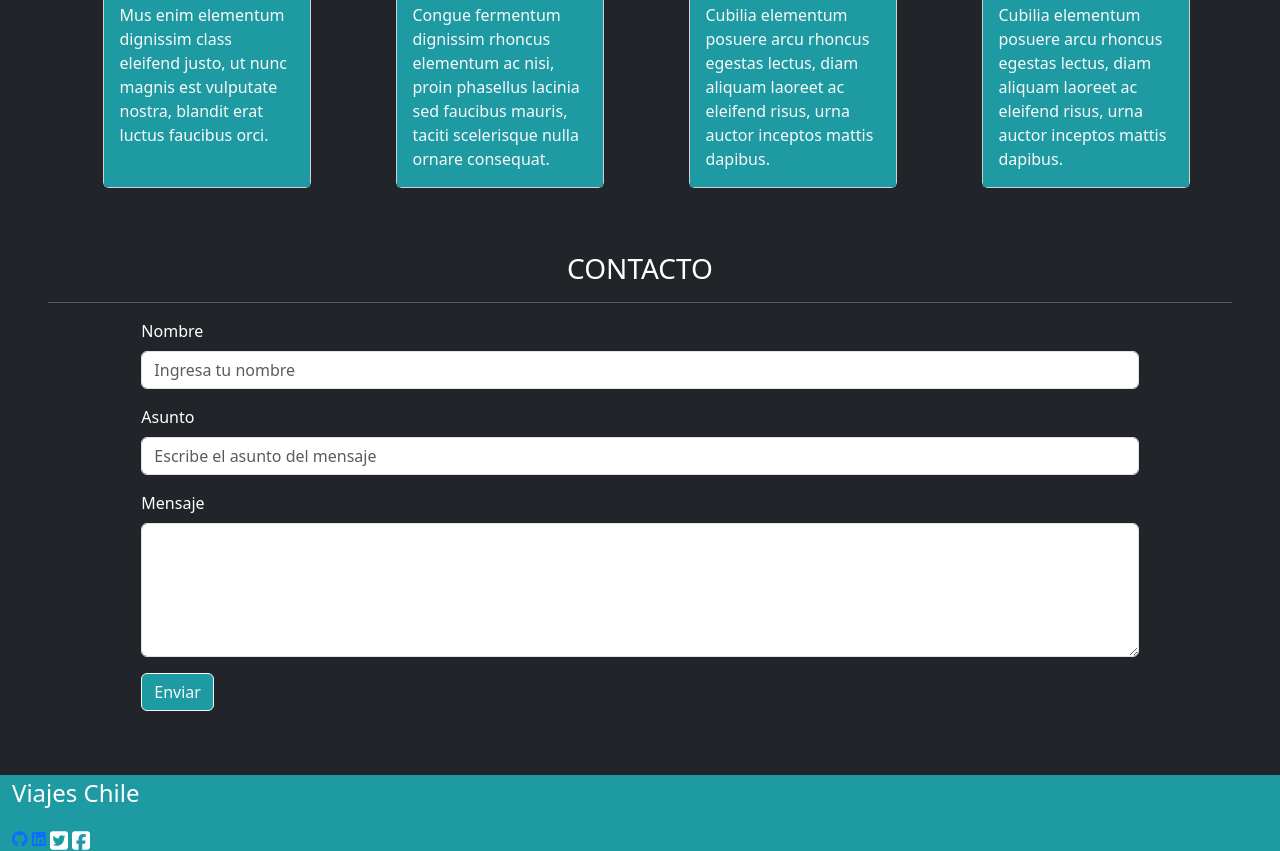
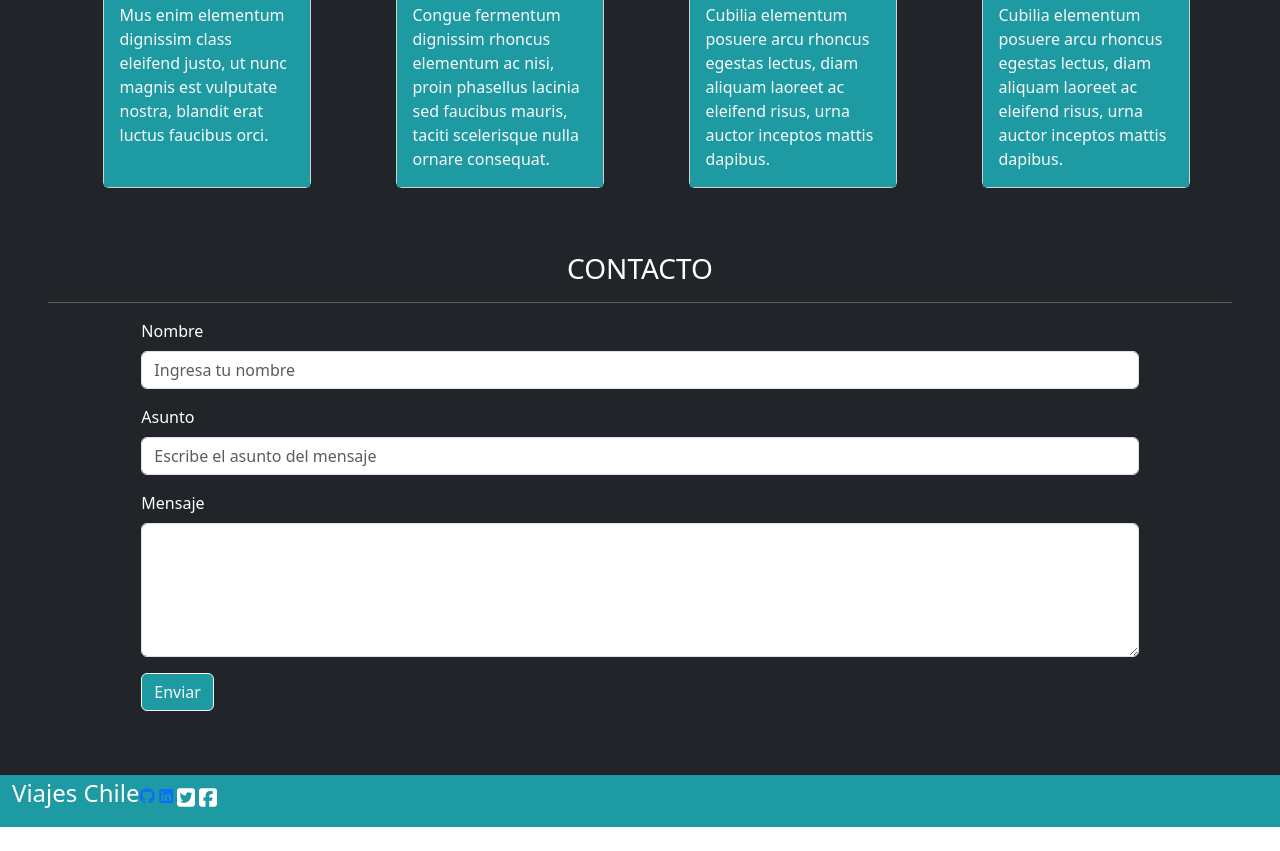
Before and after one commit to Lesli0ly/PruebaM2, a plain HTML site: page index.html in a window 1280 px wide. Shown: the part 1757-2608 px from the top of the page. After the commit the page ends 2584 px from the top, so only its background shows below. Drawn offline with nearby package versions, Linux system fonts and the light colour scheme.

Commit message:
Quinta entrega, cambios en css y en subrayado

```diff
--- a/assets/css/style.css
+++ b/assets/css/style.css
@@ -30,8 +30,9 @@ h3{
 
 footer{
     background-color: #1e9aa3;
-    display: inline-flexbox;
+    display: inline-flex;
     align-items: baseline;
+    text-align: end;
 }
 
 #botonForm{
@@ -41,6 +42,7 @@ footer{
 #p1{
     font-family: "Raleway", sans-serif;
     font-style: italic;
+
 }
 
 #p2{
--- a/index.html
+++ b/index.html
@@ -171,6 +171,8 @@
           $("h6").on("click",function (){
             $(".card-title").css({
               "text-decoration":"underline",
+              "text-decoration-color": "chocolate",
+
             });
           });
         });
```
